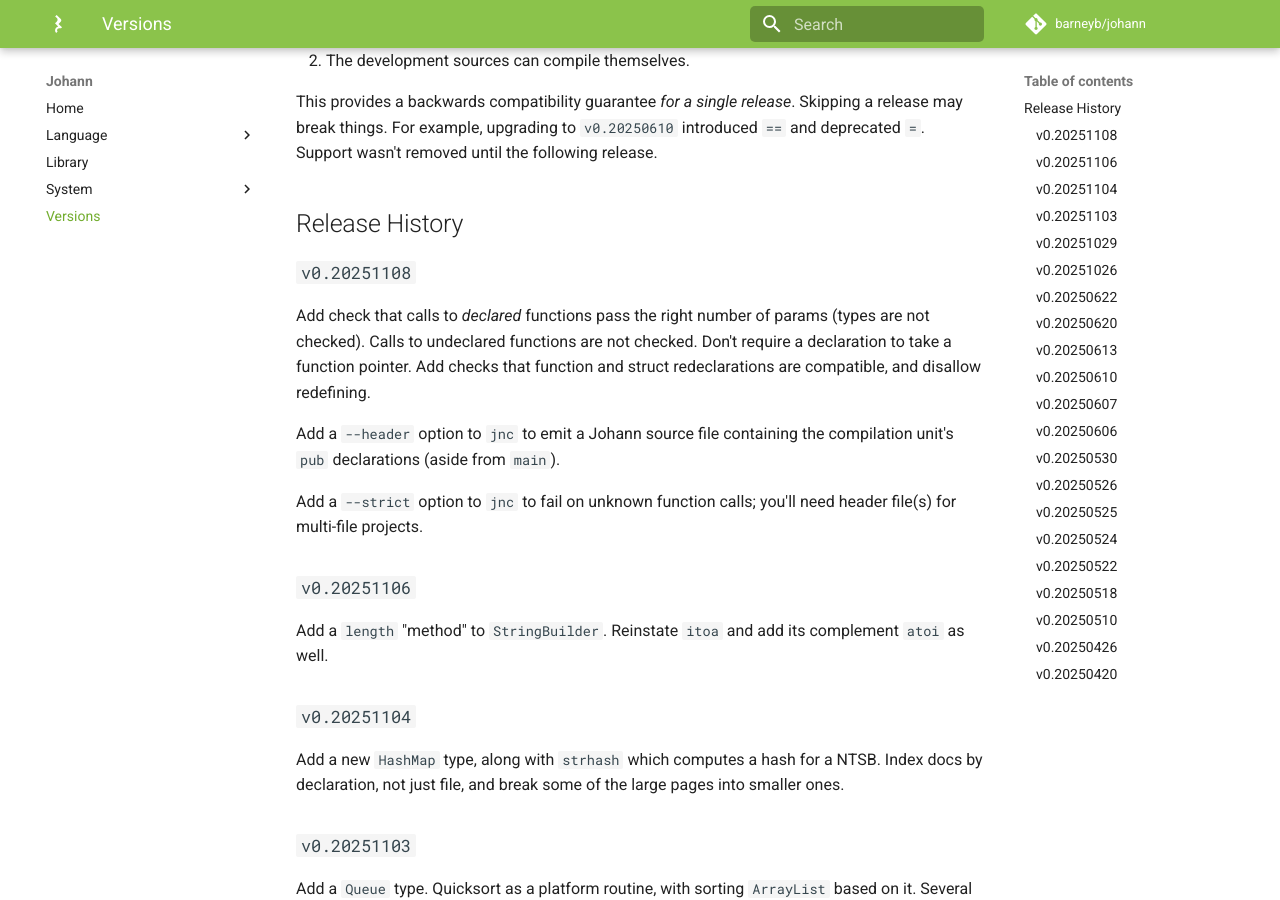
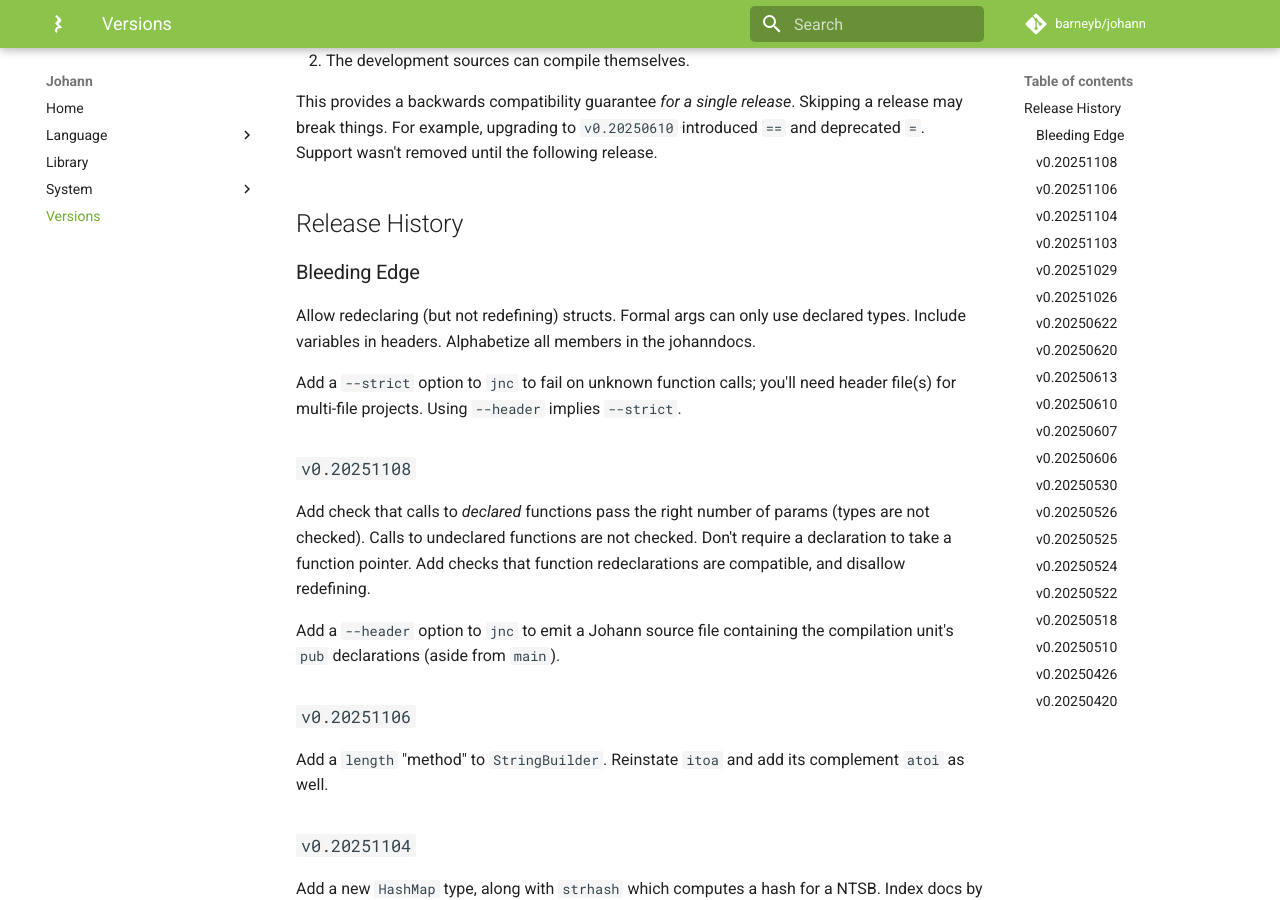
Before and after one commit to barneyb/johann, an MkDocs documentation site: the page built from documentation/docs/versions/index.md, in a window 1280 px wide and 900 px high, scrolled down 284 px. Built offline with MkDocs 1.6.1 and Material for MkDocs 9.7.7, drawn with Linux system fonts in a browser that asks for light colours; comment, search, counter and statistics services are not loaded.

Commit message:
spiff up docs for release

```diff
--- a/documentation/docs/versions/index.md
+++ b/documentation/docs/versions/index.md
@@ -9,15 +9,17 @@ This provides a backwards compatibility guarantee _for a single release_. Skippi
 
 ## Release History
 
-[//]: # (### Bleeding Edge)
+### Bleeding Edge
+
+Allow redeclaring (but not redefining) structs. Formal args can only use declared types. Include variables in headers. Alphabetize all members in the johanndocs.
+
+Add a `--strict` option to `jnc` to fail on unknown function calls; you'll need header file(s) for multi-file projects. Using `--header` implies `--strict`.
 
 ### `v0.20251108`
 
-Add check that calls to _declared_ functions pass the right number of params (types are not checked). Calls to undeclared functions are not checked. Don't require a declaration to take a function pointer. Add checks that function and struct redeclarations are compatible, and disallow redefining.
+Add check that calls to _declared_ functions pass the right number of params (types are not checked). Calls to undeclared functions are not checked. Don't require a declaration to take a function pointer. Add checks that function redeclarations are compatible, and disallow redefining.
 
 Add a `--header` option to `jnc` to emit a Johann source file containing the compilation unit's `pub` declarations (aside from `main`).
-
-Add a `--strict` option to `jnc` to fail on unknown function calls; you'll need header file(s) for multi-file projects.
 
 ### `v0.20251106`
 
```
Also changed, not shown: 1 other file.
